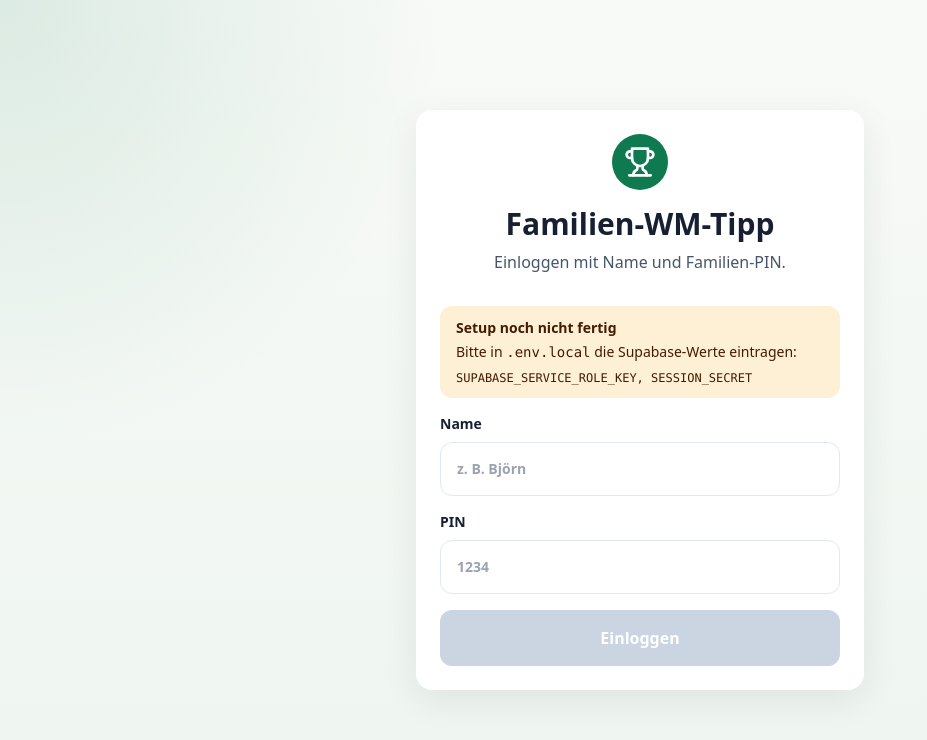
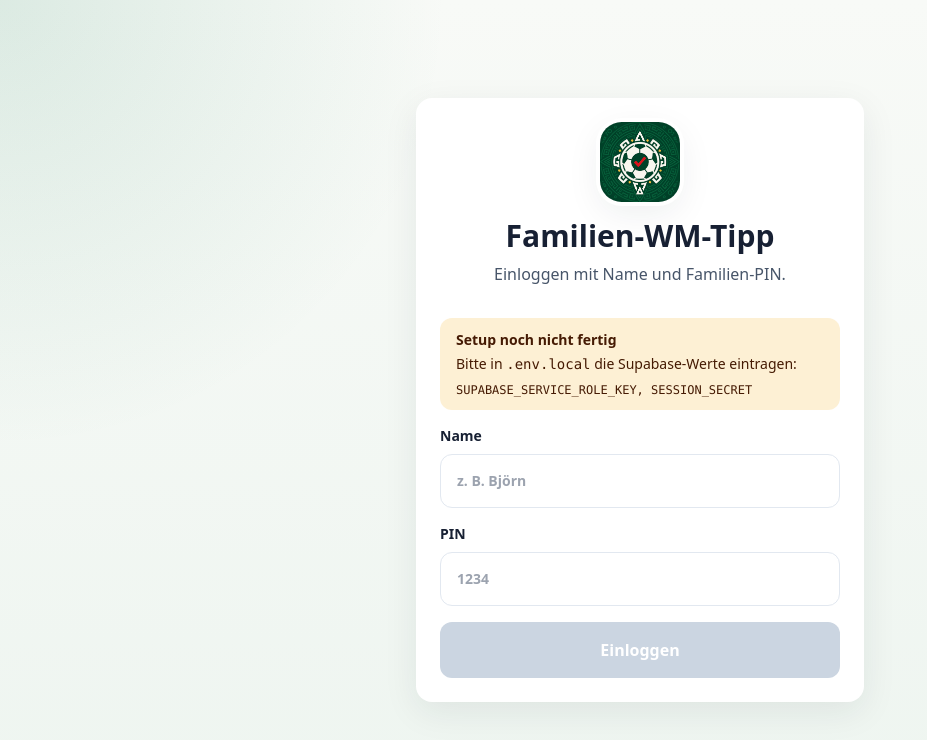
Before and after one commit to luicyfa/wmtipp, a Next.js app: page / in a window 1280 px wide. Shown: the top 740 px of the page, without its empty margins (0-927 px from the left). Built offline with nearby package versions, Linux system fonts and the light colour scheme; no server answers.

Commit message:
Use app icon on login screen

```diff
--- a/app/page.tsx
+++ b/app/page.tsx
@@ -1,5 +1,5 @@
 import { redirect } from "next/navigation";
-import { Trophy } from "lucide-react";
+import Image from "next/image";
 import { loginAction } from "@/app/actions";
 import { getSession } from "@/lib/auth";
 import { getSetupStatus } from "@/lib/env";
@@ -21,8 +21,15 @@ export default async function LoginPage({ searchParams }: { searchParams: Promis
     <main className="flex min-h-screen items-center justify-center px-4 py-10">
       <section className="w-full max-w-md rounded-2xl bg-white p-6 shadow-card">
         <div className="mb-8 text-center">
-          <div className="mx-auto mb-4 flex h-14 w-14 items-center justify-center rounded-full bg-pitch text-white">
-            <Trophy className="h-8 w-8" />
+          <div className="mx-auto mb-4 h-20 w-20 overflow-hidden rounded-[1.35rem] shadow-card ring-4 ring-white">
+            <Image
+              src="/icon.png"
+              alt="WM-Tipp App Icon"
+              width={80}
+              height={80}
+              priority
+              className="h-full w-full object-cover"
+            />
           </div>
           <h1 className="text-3xl font-black text-ink">Familien-WM-Tipp</h1>
           <p className="mt-2 text-slate-600">Einloggen mit Name und Familien-PIN.</p>
```
